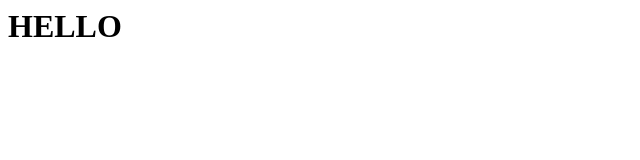
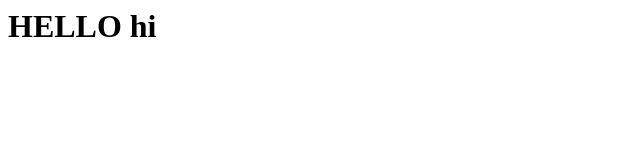
Before and after one commit to AmlanNayakDevops/Edureka_git_assainment, a plain HTML site: page index.html in a window 1280 px wide. Shown: the full height of the page, 0-640 px from the left. Drawn offline with Linux system fonts and the light colour scheme.

Commit message:
Describe the changes you made

```diff
--- a/index.html
+++ b/index.html
@@ -1 +1 @@
-<h1> HELLO <h1>
+<h1> HELLO hi<h1>
```
